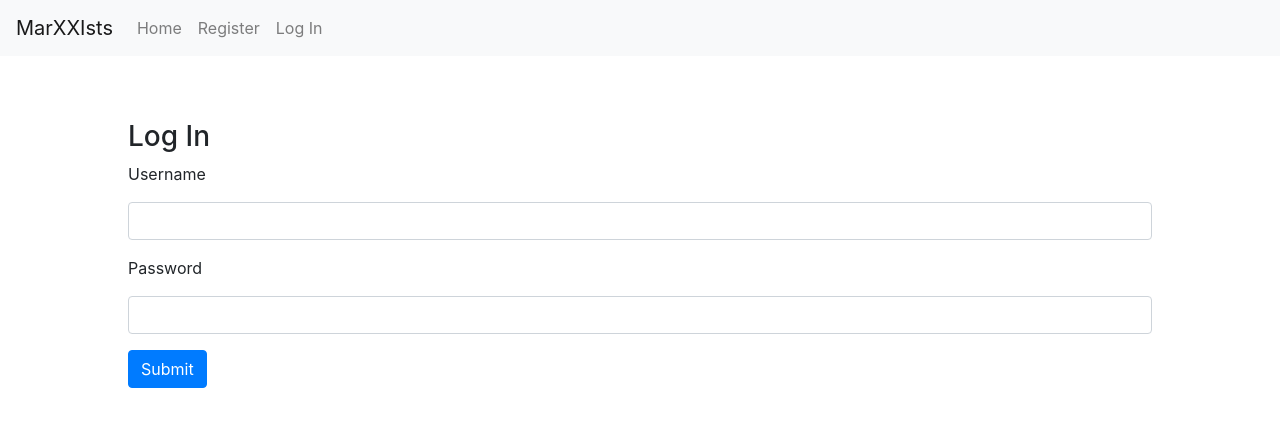
After one commit to prolesoft/MarXXIsts-Python, a Flask app: page /login in a window 1280 px wide. The commit adds this page. Shown: the top 427 px of the page. Run offline with Flask 2, Linux system fonts and the light colour scheme; some libraries are stand-ins or nearby versions.

Commit message:
Implemented user login and logout

```diff
--- a/app.py
+++ b/app.py
@@ -1,15 +1,19 @@
-from flask import Flask, escape, request, render_template, redirect
+from flask import Flask, escape, request, render_template, redirect, flash, url_for
 from flask_sqlalchemy import SQLAlchemy
 from flask_migrate import Migrate
 from flask_wtf import FlaskForm
+from werkzeug.urls import url_parse
+from flask_login import current_user, login_user, LoginManager, logout_user
 
 app = Flask(__name__)
 app.config.from_pyfile('config.cfg')
 db = SQLAlchemy(app)
 migrate = Migrate(app, db)
+login_manager = LoginManager(app)
+login_manager.login_view = 'login'
 
-from forms import RegistrationForm
 from models import *
+from forms import *
 
 @app.route('/')
 def index():
@@ -22,5 +26,27 @@ def register():
         new_user = UserAccount(form.display_name.data, form.username.data, form.email.data, form.password.data)
         db.session.add(new_user)
         db.session.commit()
-        return redirect('/')
+        return redirect(url_for('index'))
     return render_template('register.html', form=form)
+
+@app.route('/login', methods=['GET', 'POST'])
+def login():
+    if current_user.is_authenticated:
+        return redirect(url_for('index'))
+    form = LoginForm()
+    if form.validate_on_submit():
+        user = UserAccount.query.filter_by(username=form.username.data).first()
+        if user is None or not user.check_password(form.password.data):
+            flash('Invalid username or password')
+            return redirect(url_for('login'))
+        login_user(user)
+        next_page = request.args.get('next')
+        if not next_page or url_parse(next_page).netloc != '':
+            next_page = url_for('index')
+        return redirect(next_page)
+    return render_template('login.html', form=form)
+
+@app.route('/logout')
+def logout():
+    logout_user()
+    return redirect(url_for('index'))
--- a/forms.py
+++ b/forms.py
@@ -1,9 +1,31 @@
 from flask_wtf import FlaskForm
 from wtforms import StringField, PasswordField
-from wtforms.validators import DataRequired, Email
+from wtforms.validators import DataRequired, Email, EqualTo, ValidationError
+from models import UserAccount
 
 class RegistrationForm(FlaskForm):
     display_name = StringField('Display Name', validators=[DataRequired()])
     username = StringField('Username', validators=[DataRequired()])
     email = StringField('E-mail', validators=[DataRequired(), Email()])
     password = PasswordField('Password', validators=[DataRequired()])
+    confirm_password = PasswordField(
+        'Confirm Password', validators=[DataRequired(), EqualTo('password')])
+
+    def validate_display_name(self, display_name):
+        user = UserAccount.query.filter_by(display_name=display_name.data).first()
+        if user is not None:
+            raise ValidationError('Please use a different display name.')
+
+    def validate_username(self, username):
+        user = UserAccount.query.filter_by(username=username.data).first()
+        if user is not None:
+            raise ValidationError('Please use a different username.')
+
+    def validate_email(self, email):
+        user = UserAccount.query.filter_by(email=email.data).first()
+        if user is not None:
+            raise ValidationError('Please use a different email address.')
+
+class LoginForm(FlaskForm):
+    username = StringField('Username', validators=[DataRequired()])
+    password = PasswordField('Password', validators=[DataRequired()])
--- /dev/null
+++ b/templates/login.html
@@ -0,0 +1,35 @@
+{% extends "main.html" %}
+{% block title %}Log In{% endblock %}
+{% block head %}
+<link rel="stylesheet" href="static/css/login.css" />
+{% endblock %}
+{% block content %}
+<h3>Log In</h3>
+{% with messages = get_flashed_messages() %}
+{% if messages %}
+<ul>
+    {% for message in messages %}
+    <li>{{ message }}</li>
+    {% endfor %}
+</ul>
+{% endif %}
+{% endwith %}
+<form method="POST" action="/login">
+    {{ form.hidden_tag() }}
+    <div class="form-group">
+        <label>{{ form.username.label }}</label>
+        {{ form.username(class="form-control") }}
+        {% for error in form.username.errors %}
+        <span style="color: red;">[{{ error }}]</span>
+        {% endfor %}
+    </div>
+    <div class="form-group">
+        <label>{{ form.password.label }}</label>
+        {{ form.password(class="form-control") }}
+        {% for error in form.password.errors %}
+        <span style="color: red;">[{{ error }}]</span>
+        {% endfor %}
+    </div>
+    <button type="submit" class="btn btn-primary">Submit</button>
+</form>
+{% endblock %}
--- a/templates/main.html
+++ b/templates/main.html
@@ -22,9 +22,18 @@
                 <li class="nav-item">
                     <a class="nav-link" href="/">Home</a>
                 </li>
+                {% if current_user.is_anonymous %}
                 <li class="nav-item">
                     <a class="nav-link" href="/register">Register</a>
                 </li>
+                <li class="nav-item">
+                    <a class="nav-link" href="/login">Log In</a>
+                </li>
+                {% else %}
+                <li class="nav-item">
+                    <a class="nav-link" href="/logout">Log Out</a>
+                </li>
+                {% endif %}
             </ul>
         </div>
     </nav>
```
Also changed, not shown: models.py (+7 -2 lines), templates/register.html (+7 -0 lines), static/css/login.css (added).
